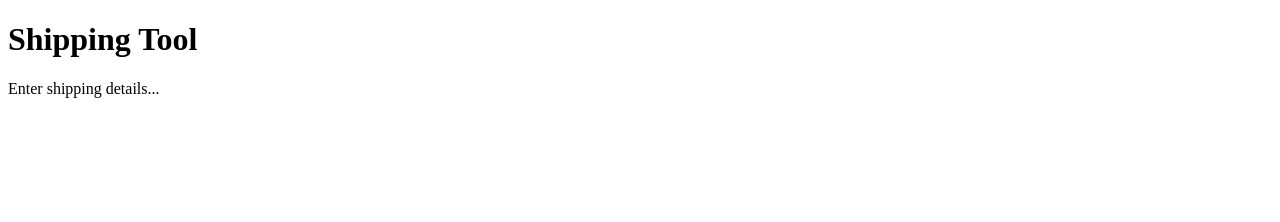
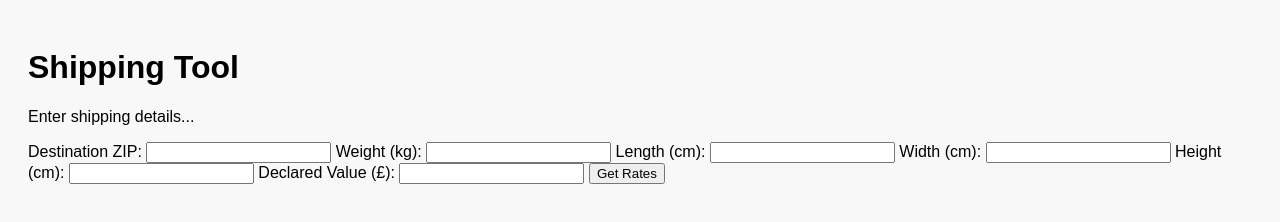
Before and after one commit to CJSAutomation/shipping-tool, a plain HTML site: page index.html in a window 1280 px wide. Drawn offline with Linux system fonts and the light colour scheme.

Commit message:
Update index.html

```diff
--- a/index.html
+++ b/index.html
@@ -1 +1,39 @@
-<!DOCTYPE html><html><head><title>CJS Shipping Tool</title></head><body><h1>Shipping Tool</h1><p>Enter shipping details...</p></body></html>
+<!DOCTYPE html>
+<html lang="en">
+<head>
+  <meta charset="UTF-8" />
+  <meta name="viewport" content="width=device-width, initial-scale=1.0" />
+  <title>CJS Shipping Tool</title>
+  <link rel="stylesheet" href="style.css" />
+</head>
+<body>
+  <h1>Shipping Tool</h1>
+  <p>Enter shipping details...</p>
+
+  <form id="shipping-form">
+    <label for="zip">Destination ZIP:</label>
+    <input type="text" id="zip" name="zip" required />
+
+    <label for="weight">Weight (kg):</label>
+    <input type="number" id="weight" name="weight" step="0.01" required />
+
+    <label for="length">Length (cm):</label>
+    <input type="number" id="length" name="length" required />
+
+    <label for="width">Width (cm):</label>
+    <input type="number" id="width" name="width" required />
+
+    <label for="height">Height (cm):</label>
+    <input type="number" id="height" name="height" required />
+
+    <label for="value">Declared Value (£):</label>
+    <input type="number" id="value" name="value" step="0.01" required />
+
+    <button type="submit">Get Rates</button>
+  </form>
+
+  <div id="result"></div>
+
+  <script src="app.js" defer></script>
+</body>
+</html>
```
